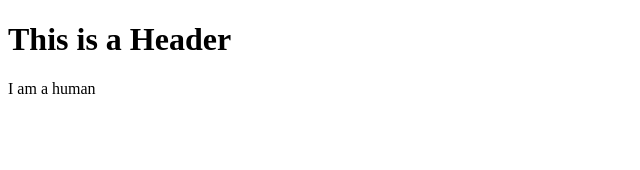
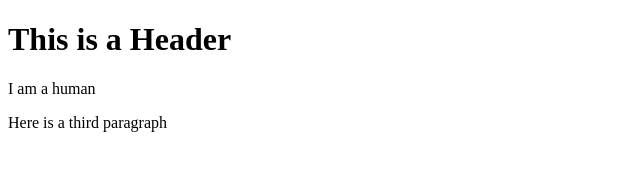
Before and after one commit to samekem/git-test, a plain HTML site: page index.html in a window 1280 px wide. Shown: the whole page, without its empty margins (0-640 px from the left). Drawn offline with Linux system fonts and the light colour scheme.

Commit message:
Third Commit

```diff
--- a/index.html
+++ b/index.html
@@ -3,5 +3,7 @@
     <body>
        <h1> This is a Header</h1>
        <p> I am a human </p>
+        <p> Here is a third paragraph </p>
+    </body>
     </body>
 </html>
```
